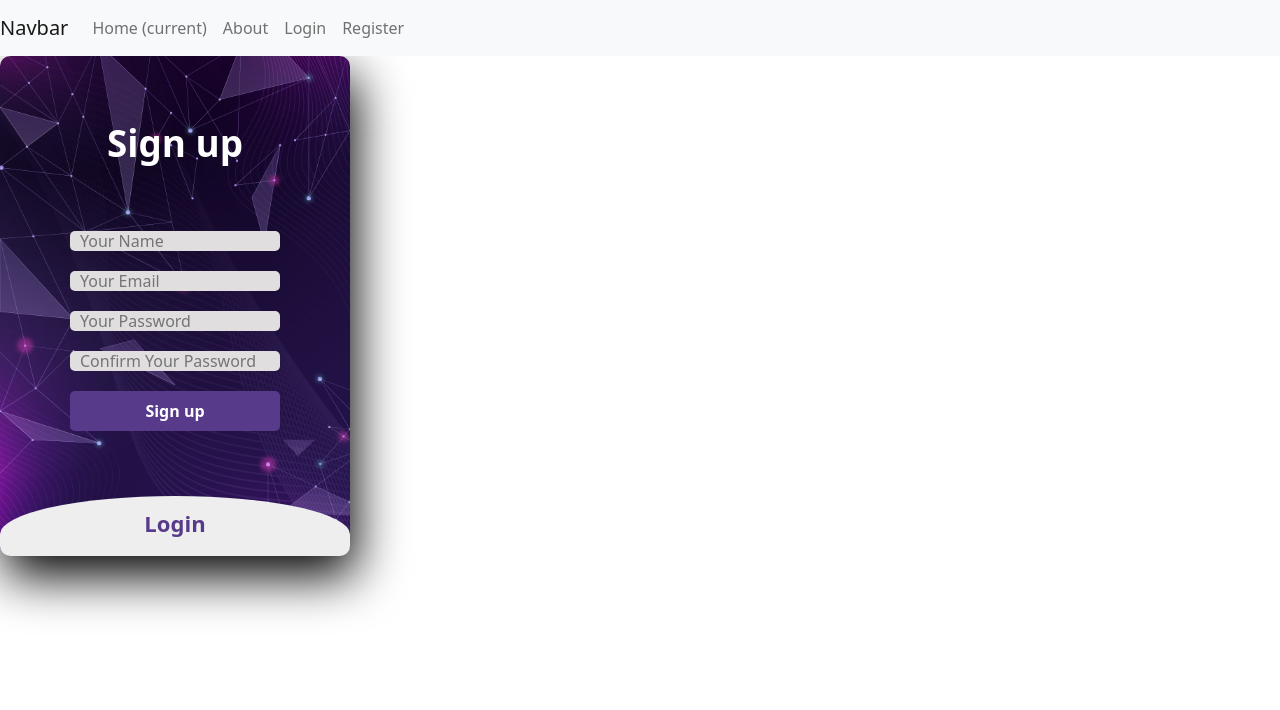
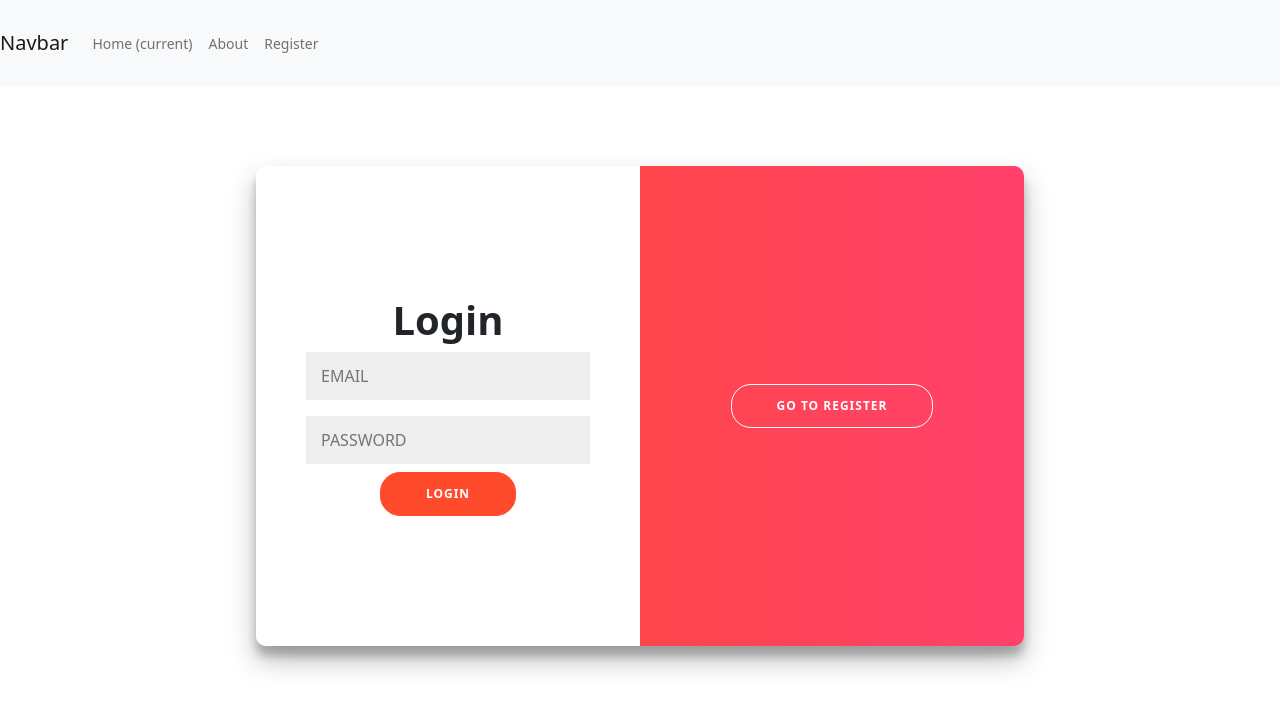
Before and after one commit to SanskritiKhatiyan/crypto-app, a React (Create React App) app in the folder frontend/: page /signup in a window 1280 px wide. Shown: the top 710 px of the page. Built offline with nearby package versions, Linux system fonts and the light colour scheme.

Commit message:
Login Signup Frontend and testing

```diff
--- a/frontend/src/App.js
+++ b/frontend/src/App.js
@@ -19,9 +19,9 @@ function App() {
         <About />
       </Route>
 
-      <Route path="/signin">
+      {/* <Route path="/signin">
         <Signin />
-      </Route>
+      </Route> */}
 
       <Route path="/signup">
         <Signup />
--- a/frontend/src/components/Navbar.js
+++ b/frontend/src/components/Navbar.js
@@ -34,11 +34,11 @@ const Navbar = () => {
                 About
               </NavLink>
             </li>
-            <li class="nav-item">
+            {/* <li class="nav-item">
               <NavLink class="nav-link" to="/signin">
                 Login
               </NavLink>
-            </li>
+            </li> */}
             <li class="nav-item">
               <NavLink class="nav-link" to="/signup">
                 Register
--- a/frontend/src/components/Signin.css
+++ b/frontend/src/components/Signin.css
@@ -1,4 +1,4 @@
-.login{
+/* .login{
 	height: 460px;
 	background: #eee;
 	border-radius: 60% / 10%;
@@ -64,4 +64,4 @@ button{
 }
 button:hover{
 	background: #6d44b8;
-}
+} */
--- a/frontend/src/components/Signin.js
+++ b/frontend/src/components/Signin.js
@@ -1,17 +1,76 @@
-import React from "react";
-import "./Signin.css";
+// import React from "react";
+// import "./Signin.css";
 
-const Signin = () => {
-  return (
-    <div className="login">
-<form>
-  <label htmlFor="chk" aria-hidden="true">Login</label>
-  <input type="email" name="email" placeholder="Email" required />
-  <input type="password" name="pswd" placeholder="Password" required />
-  <button>Login</button>
-</form>
-</div>
-  );
-};
+// const Signin = () => {
+//   return (
+//     <div className="login">
+// <form>
+//   <label htmlFor="chk" aria-hidden="true">Login</label>
+//   <input type="email" name="email" placeholder="Email" required />
+//   <input type="password" name="pswd" placeholder="Password" required />
+//   <button>Login</button>
+// </form>
+// </div>
+//   );
+// };
 
-export default Signin;
+// export default Signin;
+
+// import { NavLink } from "react-router-dom";
+// import React, { useState } from "react";
+// import "./Signup.css";
+// const Signin = () => {
+//   const [addclass, setaddclass] = useState("");
+//   return (
+//     <div className={`container ${addclass}`} id="container">
+//       <div className="form-container  sign-up-container">
+//         <form>
+//           <h1>Create Account</h1>
+//           <input type="text" placeholder="NAME" />
+//           <input type="email" placeholder="EMAIL" />
+//           <input type="password" placeholder="PASSWORD" />
+//           <input type="password" placeholder="CONFIRM PASSWORD" />
+//           <button type="submit">REGISTER</button>
+//         </form>
+//       </div>
+//       <div className="form-container sign-in-container">
+//         <form>
+//           <h1>Login</h1>
+//           <input type="email" placeholder="EMAIL" />
+//           <input type="password" placeholder="PASSWORD" />
+//           <button type="submit">LOGIN</button>
+//         </form>
+//       </div>
+//       <div className="overlay-container">
+//         <div className="overlay">
+//           <div className="overlay-panel overlay-left">
+//               <NavLink to="/signin">
+//             <button
+//               className="ghost"
+//               id="signIn"
+//               onClick={() => setaddclass("")}
+//             >
+//               GO TO LOGIN
+//             </button>
+//             </NavLink>
+//           </div>
+//           <div className="overlay-panel overlay-right">
+//               <NavLink to="/signup">
+//             <button
+//               className="ghost"
+//               id="signUp"
+//               onClick={() => setaddclass("right-panel-active")}
+//             >
+//               GO TO REGISTER
+//             </button>
+//             </NavLink>
+//           </div>
+//         </div>
+//       </div>
+//     </div>
+//   );
+// };
+
+
+
+// export default Signin;
--- a/frontend/src/components/Signup.css
+++ b/frontend/src/components/Signup.css
@@ -1,59 +1,201 @@
-.main {
-  width: 350px;
-  height: 500px;
-  background: red;
+* {
+  box-sizing: border-box;
+}
+
+
+h1 {
+  font-weight: bold;
+  margin: 0;
+}
+
+h2 {
+  text-align: center;
+}
+
+p {
+  font-size: 14px;
+  font-weight: 100;
+  line-height: 20px;
+  letter-spacing: 0.5px;
+  margin: 20px 0 30px;
+}
+
+a {
+  color: #333;
+  font-size: 14px;
+  text-decoration: none;
+  margin: 15px 0;
+}
+
+button {
+  border-radius: 20px;
+  border: 1px solid #FF4B2B;
+  background-color: #FF4B2B;
+  color: #FFFFFF;
+  font-size: 12px;
+  font-weight: bold;
+  padding: 12px 45px;
+  letter-spacing: 1px;
+  text-transform: uppercase;
+  transition: transform 80ms ease-in;
+}
+
+button:active {
+  transform: scale(0.95);
+}
+
+button:focus {
+  outline: none;
+}
+
+button.ghost {
+  background-color: transparent;
+  border-color: #FFFFFF;
+}
+
+form {
+  background-color: #FFFFFF;
+  display: flex;
+  align-items: center;
+  justify-content: center;
+  flex-direction: column;
+  padding: 0 50px;
+  height: 100%;
+  text-align: center;
+}
+
+input {
+  background-color: #eee;
+  border: none;
+  padding: 12px 15px;
+  margin: 8px 0;
+  width: 100%;
+}
+
+.container {
+  background-color: #fff;
+  border-radius: 10px;
+  box-shadow: 0 14px 28px rgba(0,0,0,0.25),
+          0 10px 10px rgba(0,0,0,0.22);
+  position: relative;
   overflow: hidden;
-  background: url("../assets/1.jpg") no-repeat center/ cover;
-  border-radius: 10px;
-  box-shadow: 5px 20px 50px #000;
+  width: 768px;
+  max-width: 100%;
+  min-height: 480px;
+  background: #f6f5f7;
+  display: flex;
+  justify-content: center;
+  align-items: center;
+
+  top: 10vh;
 }
-#chk {
-  display: none;
+
+.form-container {
+  position: absolute;
+  top: 0;
+  height: 100%;
+  transition: all 0.6s ease-in-out;
 }
-.signup {
+
+.sign-in-container {
+  left: 0;
+  width: 50%;
+  z-index: 2;
+}
+
+.container.right-panel-active .sign-in-container {
+  transform: translateX(100%);
+}
+
+.sign-up-container {
+  left: 0;
+  width: 50%;
+  opacity: 0;
+  z-index: 1;
+}
+
+.container.right-panel-active .sign-up-container {
+  transform: translateX(100%);
+  opacity: 1;
+  z-index: 5;
+  animation: show 0.6s;
+}
+
+@keyframes show {
+  0%, 49.99% {
+      opacity: 0;
+      z-index: 1;
+  }
+
+  50%, 100% {
+      opacity: 1;
+      z-index: 5;
+  }
+}
+
+.overlay-container {
+  position: absolute;
+  top: 0;
+  left: 50%;
+  width: 50%;
+  height: 100%;
+  overflow: hidden;
+  transition: transform 0.6s ease-in-out;
+  z-index: 100;
+}
+
+.container.right-panel-active .overlay-container{
+  transform: translateX(-100%);
+}
+
+.overlay {
+  background: #FF416C;
+  background: -webkit-linear-gradient(to right, #FF4B2B, #FF416C);
+  background: linear-gradient(to right, #FF4B2B, #FF416C);
+  background-repeat: no-repeat;
+  background-size: cover;
+  background-position: 0 0;
+  color: #FFFFFF;
   position: relative;
-  width: 100%;
+  left: -100%;
   height: 100%;
+  width: 200%;
+  transform: translateX(0);
+  transition: transform 0.6s ease-in-out;
 }
-label {
-  color: #fff;
-  font-size: 2.3em;
+
+.container.right-panel-active .overlay {
+  transform: translateX(50%);
+}
+
+.overlay-panel {
+  position: absolute;
+  display: flex;
+  align-items: center;
   justify-content: center;
-  display: flex;
-  margin: 60px;
-  font-weight: bold;
-  cursor: pointer;
-  transition: 0.5s ease-in-out;
+  flex-direction: column;
+  padding: 0 40px;
+  text-align: center;
+  top: 0;
+  height: 100%;
+  width: 50%;
+  transform: translateX(0);
+  transition: transform 0.6s ease-in-out;
 }
-input {
-  width: 60%;
-  height: 20px;
-  background: #e0dede;
-  justify-content: center;
-  display: flex;
-  margin: 20px auto;
-  padding: 10px;
-  border: none;
-  outline: none;
-  border-radius: 5px;
+
+.overlay-left {
+  transform: translateX(-20%);
 }
-button {
-  width: 60%;
-  height: 40px;
-  margin: 10px auto;
-  justify-content: center;
-  display: block;
-  color: #fff;
-  background: #573b8a;
-  font-size: 1em;
-  font-weight: bold;
-  margin-top: 20px;
-  outline: none;
-  border: none;
-  border-radius: 5px;
-  transition: 0.2s ease-in;
-  cursor: pointer;
+
+.container.right-panel-active .overlay-left {
+  transform: translateX(0);
 }
-button:hover {
-  background: #6d44b8;
+
+.overlay-right {
+  right: 0;
+  transform: translateX(0);
 }
+
+.container.right-panel-active .overlay-right {
+  transform: translateX(20%);
+}
--- a/frontend/src/components/Signup.js
+++ b/frontend/src/components/Signup.js
@@ -1,108 +1,159 @@
-import React, { useState } from "react";
-import Signin from "./Signin";
-import "./Signup.css";
+// import React, { useState } from "react";
+// import Signin from "./Signin";
+// import "./Signup.css";
 
 
+// const Signup = () => {
+//   const [user, setUser] = useState({
+//     name: "",
+//     email: "",
+//     password: "",
+//     passwordConfirm: "",
+//   });
+
+//   let name, value;
+//   const handleEvents = (e) => {
+//     name = e.target.name;
+//     value = e.target.value;
+
+//     setUser({ ...user, [name]: value });
+//   };
+
+//   const SendData = async (e) => {
+//     e.preventDefault();
+
+//     const { name, email, password, passwordConfirm } = user;
+
+//     const response = await fetch("/sign-up", {
+//       method: "POST",
+//       headers: {
+//         "Content-Type": "application/json",
+//       },
+//       body: JSON.stringify({
+//         name,
+//         email,
+//         password,
+//         passwordConfirm,
+//       }),
+//     });
+
+//     const data = await response.json();
+//     console.log(data);
+//     if (data.statusCode === 422 || !data) {
+//       window.alert("Registration Unsuccessfull 😢😢" + data.error);
+//       console.log("Registration Unsuccessfull 😢😢");
+//     } else {
+//       window.alert("Registration Successfull 🔥🔥");
+//       console.log("Registration Successfull 🔥🔥");
+//     }
+//   };
+
+//   return (
+//     <div className="main">
+//       <div className="signup">
+//         <form method="POST" id="register-form">
+//           <label htmlFor="chk" aria-hidden="true">
+//             Sign up
+//           </label>
+//           <input
+//             type="text"
+//             name="name"
+//             id="name"
+//             placeholder="Your Name"
+//             value={user.name}
+//             onChange={handleEvents}
+//             autoComplete="off"
+//             required
+//           />
+//           <input
+//             type="email"
+//             name="email"
+//             id="email"
+//             placeholder="Your Email"
+//             value={user.email}
+//             onChange={handleEvents}
+//             autoComplete="off"
+//             required
+//           />
+//           <input
+//             type="password"
+//             name="password"
+//             id="password"
+//             placeholder="Your Password"
+//             value={user.password}
+//             onChange={handleEvents}
+//             autoComplete="off"
+//             required
+//           />
+//           <input
+//             type="password"
+//             name="passwordConfirm"
+//             id="passwordConfirm"
+//             placeholder="Confirm Your Password"
+//             value={user.passwordConfirm}
+//             onChange={handleEvents}
+//             autoComplete="off"
+//             required
+//           />
+//           <button type="submit" name="signup" onClick={SendData}>
+//             Sign up
+//           </button>
+//         </form>
+//       </div>
+//       <Signin />
+//     </div>
+//   );
+// };
+import React, { useState } from "react";
+import "./Signup.css";
 const Signup = () => {
-  const [user, setUser] = useState({
-    name: "",
-    email: "",
-    password: "",
-    passwordConfirm: "",
-  });
-
-  let name, value;
-  const handleEvents = (e) => {
-    name = e.target.name;
-    value = e.target.value;
-
-    setUser({ ...user, [name]: value });
-  };
-
-  const SendData = async (e) => {
-    e.preventDefault();
-
-    const { name, email, password, passwordConfirm } = user;
-
-    const response = await fetch("/sign-up", {
-      method: "POST",
-      headers: {
-        "Content-Type": "application/json",
-      },
-      body: JSON.stringify({
-        name,
-        email,
-        password,
-        passwordConfirm,
-      }),
-    });
-
-    const data = await response.json();
-    console.log(data);
-    if (data.statusCode === 422 || !data) {
-      window.alert("Registration Unsuccessfull 😢😢" + data.error);
-      console.log("Registration Unsuccessfull 😢😢");
-    } else {
-      window.alert("Registration Successfull 🔥🔥");
-      console.log("Registration Successfull 🔥🔥");
-    }
-  };
-
+  const [addclass, setaddclass] = useState("");
   return (
-    <div className="main">
-      <div className="signup">
-        <form method="POST" id="register-form">
-          <label htmlFor="chk" aria-hidden="true">
-            Sign up
-          </label>
-          <input
-            type="text"
-            name="name"
-            id="name"
-            placeholder="Your Name"
-            value={user.name}
-            onChange={handleEvents}
-            autoComplete="off"
-            required
-          />
-          <input
-            type="email"
-            name="email"
-            id="email"
-            placeholder="Your Email"
-            value={user.email}
-            onChange={handleEvents}
-            autoComplete="off"
-            required
-          />
-          <input
-            type="password"
-            name="password"
-            id="password"
-            placeholder="Your Password"
-            value={user.password}
-            onChange={handleEvents}
-            autoComplete="off"
-            required
-          />
-          <input
-            type="password"
-            name="passwordConfirm"
-            id="passwordConfirm"
-            placeholder="Confirm Your Password"
-            value={user.passwordConfirm}
-            onChange={handleEvents}
-            autoComplete="off"
-            required
-          />
-          <button type="submit" name="signup" onClick={SendData}>
-            Sign up
-          </button>
+    <div className={`container ${addclass}`} id="container">
+      <div className="form-container  sign-up-container">
+        <form>
+          <h1>Create Account</h1>
+          <input type="text" placeholder="NAME" />
+          <input type="email" placeholder="EMAIL" />
+          <input type="password" placeholder="PASSWORD" />
+          <input type="password" placeholder="CONFIRM PASSWORD" />
+          <button type="submit">REGISTER</button>
         </form>
       </div>
-      <Signin />
+      <div className="form-container sign-in-container">
+        <form>
+          <h1>Login</h1>
+          <input type="email" placeholder="EMAIL" />
+          <input type="password" placeholder="PASSWORD" />
+          <button type="submit">LOGIN</button>
+        </form>
+      </div>
+      <div className="overlay-container">
+        <div className="overlay">
+          <div className="overlay-panel overlay-left">
+            <button
+              className="ghost"
+              id="signIn"
+              onClick={() => setaddclass("")}
+            >
+              GO TO LOGIN
+            </button>
+          </div>
+          <div className="overlay-panel overlay-right">
+            <button
+              className="ghost"
+              id="signUp"
+              onClick={() => setaddclass("right-panel-active")}
+            >
+              GO TO REGISTER
+            </button>
+          </div>
+        </div>
+      </div>
     </div>
   );
 };
 
+
+
 export default Signup;
```
